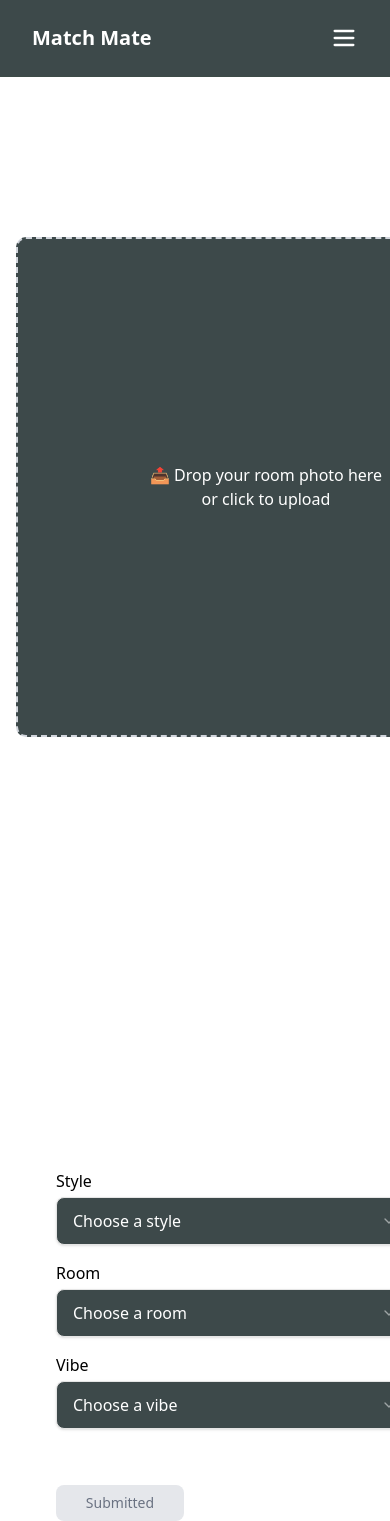
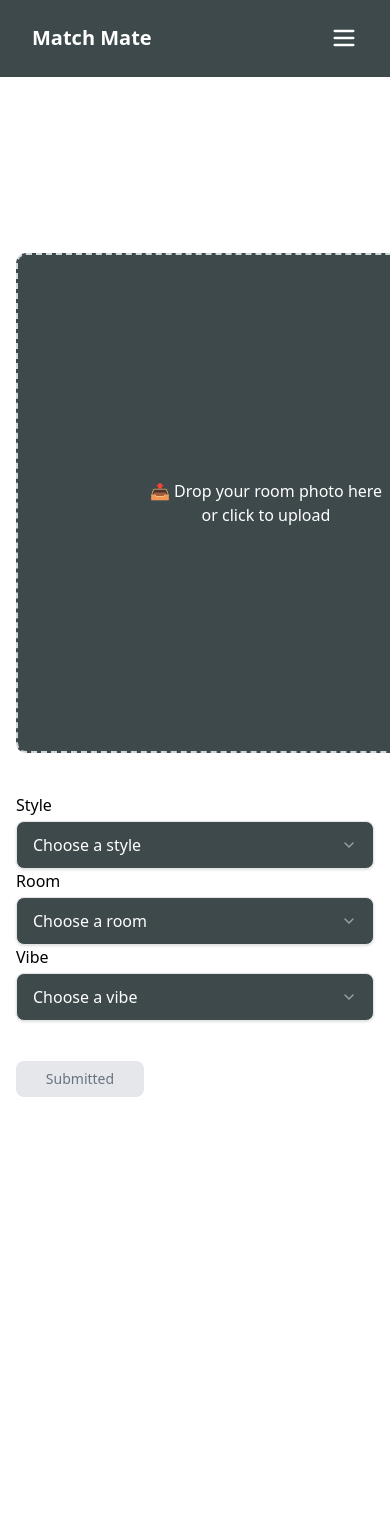
Before and after one commit to KooroshFarv/matchMate, a Next.js app: page /design in a window 390 px wide. Shown: the top 1521 px of the page. After the commit the page ends 1097 px from the top, so only its background shows below. Built offline with nearby package versions, Linux system fonts and the light colour scheme.

Commit message:
Responsive the box and selectors

```diff
--- a/app/components/upload/StyleSelector.tsx
+++ b/app/components/upload/StyleSelector.tsx
@@ -91,7 +91,7 @@ const StyleSelector = ({
   }
 
   return (
-<div className="w-full max-w-md mt-64 ml-10 space-y-4">
+<div className="w-full max-w-md md:mt-64 md:ml-10 ">
   {/* Style */}
   <div>
     <label className="mb-1 block text-black">Style</label>
--- a/app/design/page.tsx
+++ b/app/design/page.tsx
@@ -14,8 +14,8 @@ export default function DesignPage() {
   return (
     <>
         <Navbar />
-    <div className="flex flex-col md:flex-row md:gap-24 justify-center items-center gap-24 max-w-6xl mx-auto px-4 w-full min-h-screen">
-      <div className="w-full max-w-md mt-20">
+        <div className="flex flex-col lg:flex-row items-center justify-center gap-10 lg:gap-24 mx-auto px-4 w-full min-h-screen pt-24">
+        <div className="w-full max-w-md">
         {!submitted && !resultUrl && (
           <UploadBox
             onUpload={setImageUrl}
@@ -25,8 +25,8 @@ export default function DesignPage() {
           />
         )}
       </div>
-      <div className="w-full max-w-md mt-20">
-        <StyleSelector
+      <div className="w-full max-w-md">
+      <StyleSelector
           onChangeImage={setImageUrl}
           onChange={console.log}
           imageUrl={imageUrl}
```
